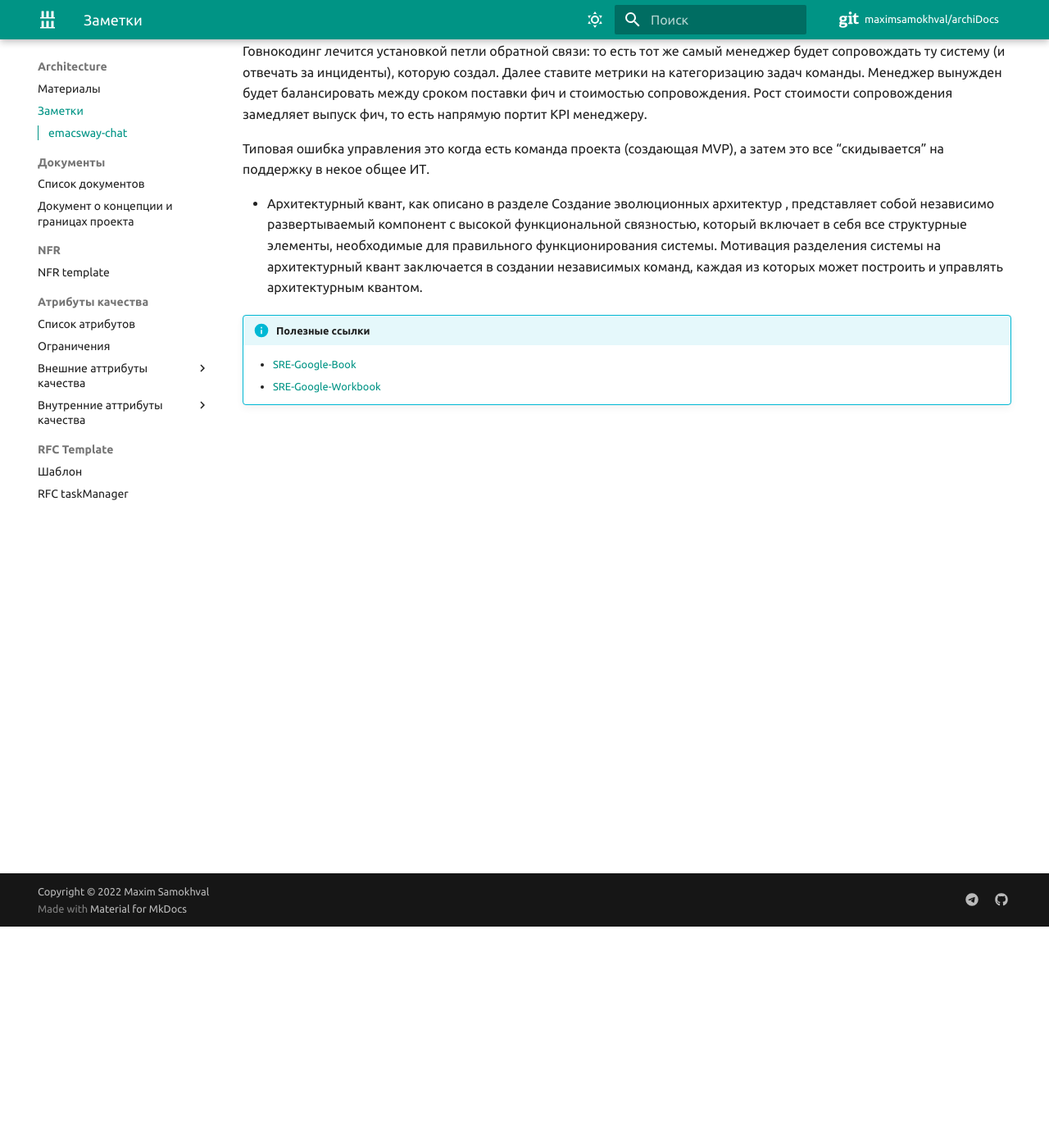
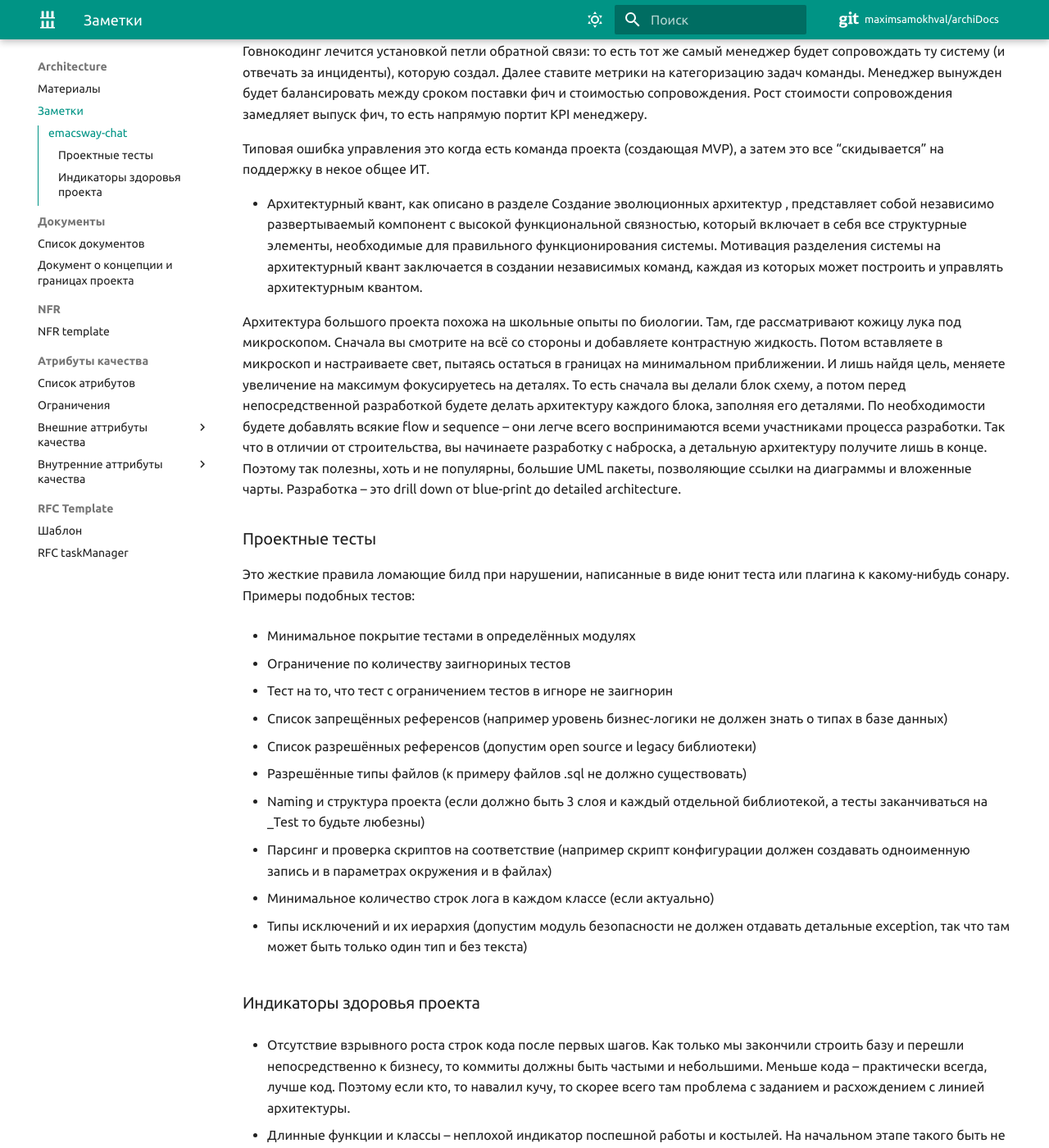
Before and after one commit to maximsamokhval/archiDocs, an MkDocs documentation site: the page built from docs/Architecture/Notes/index.md, in a window 1280 px wide and 1400 px high, scrolled down 270 px. Shown: the whole window at 82% size. Built offline with MkDocs 1.6.1 and Material for MkDocs 9.7.7, drawn with Linux system fonts in a browser that asks for light colours; comment, search, counter and statistics services are not loaded; some of the changed text lies outside the part shown.

```diff
--- a/docs/Architecture/Notes/index.md
+++ b/docs/Architecture/Notes/index.md
@@ -10,6 +10,51 @@
 
 - Архитектурный квант, как описано в разделе Создание эволюционных архитектур , представляет собой независимо развертываемый компонент с высокой функциональной связностью, который включает в себя все структурные элементы, необходимые для правильного функционирования системы. Мотивация разделения системы на архитектурный квант заключается в создании независимых команд, каждая из которых может построить и управлять архитектурным квантом.
 
+
+Архитектура большого проекта похожа на школьные опыты по биологии. Там, где рассматривают кожицу лука под микроскопом. Сначала вы смотрите на всё со стороны и добавляете контрастную жидкость. Потом вставляете в микроскоп и настраиваете свет, пытаясь остаться в границах на минимальном приближении. И лишь найдя цель, меняете увеличение на максимум фокусируетесь на деталях. То есть сначала вы делали блок схему, а потом перед непосредственной разработкой будете делать архитектуру каждого блока, заполняя его деталями. По необходимости будете добавлять всякие flow и sequence – они легче всего воспринимаются всеми участниками процесса разработки. Так что в отличии от строительства, вы начинаете разработку с наброска, а детальную архитектуру получите лишь в конце. Поэтому так полезны, хоть и не популярны, большие UML пакеты, позволяющие ссылки на диаграммы и вложенные чарты. Разработка – это drill down от blue-print до detailed architecture.
+
+### Проектные тесты
+Это жесткие правила ломающие билд при нарушении, написанные в виде юнит теста или плагина к какому-нибудь сонару. Примеры подобных тестов:
+
+- Минимальное покрытие тестами в определённых модулях
+
+- Ограничение по количеству заигнориных тестов
+
+- Тест на то, что тест с ограничением тестов в игноре не заигнорин
+
+- Список запрещённых референсов (например уровень бизнес-логики не должен знать о типах в базе данных)
+
+- Список разрешённых референсов (допустим open source и legacy библиотеки)
+
+ - Разрешённые типы файлов (к примеру файлов .sql не должно существовать)
+
+- Naming и структура проекта (если должно быть 3 слоя и каждый отдельной библиотекой, а тесты заканчиваться на _Test то будьте любезны)
+
+- Парсинг и проверка скриптов на соответствие (например скрипт конфигурации должен создавать одноименную запись и в параметрах окружения и в файлах)
+
+- Минимальное количество строк лога в каждом классе (если актуально)
+
+- Типы исключений и их иерархия (допустим модуль безопасности не должен отдавать детальные exception, так что там может быть только один тип и без текста)
+
+
+### Индикаторы здоровья проекта
+
+ - Отсутствие взрывного роста строк кода после первых шагов. Как только мы закончили строить базу и перешли непосредственно к бизнесу, то коммиты должны быть частыми и небольшими. Меньше кода – практически всегда, лучше код. Поэтому если кто, то навалил кучу, то скорее всего там проблема с заданием и расхождением с линией архитектуры.
+
+ - Длинные функции и классы – неплохой индикатор поспешной работы и костылей. На начальном этапе такого быть не должно.
+
+ - Сложность кода можно отследить по количеству юнит тестов при высоком покрытии.  Много тестов – значит много веток, а значит опять что-то попахивает.
+
+- Нарушение конвенций тоже стоит заавтоматить и следить. Закладывается фундамент дома, в котором нам всем жить долго.
+
+- Много статики (классов, методов, полей), обычно, проявления антипаттернов.
+
+- Проверки безопасности на вшитые пароли и вшивые референсы на какие-нибудь опенсорсы с уязвимостями или сложными лицензиями.
+
+
+[Источник](https://habr.com/ru/post/552868/)
+
+
 !!! info "Полезные ссылки"
     - [SRE-Google-Book](https://sre.google/sre-book/table-of-contents/)
     - [SRE-Google-Workbook](https://sre.google/workbook/table-of-contents/)
--- a/mkdocs.yml
+++ b/mkdocs.yml
@@ -140,3 +140,4 @@ nav:
   - Wiki:
       - Терминология:
           - Ортогональность: Wiki/orto.md
+          - Глоссарий: Wiki/glossary.md
```
Also changed, not shown: docs/Architecture/index.md (+1 -0 lines), docs/Wiki/glossary.md (added, +14 -0 lines).
